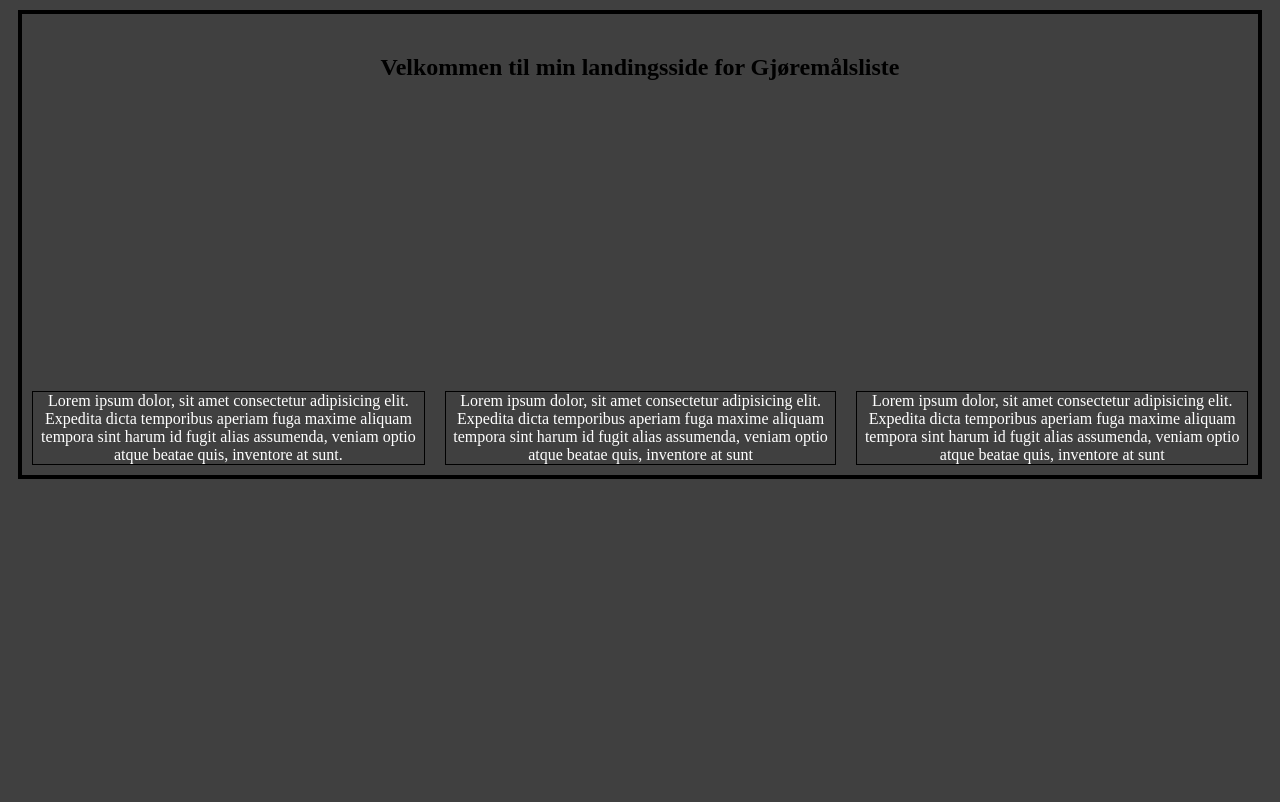
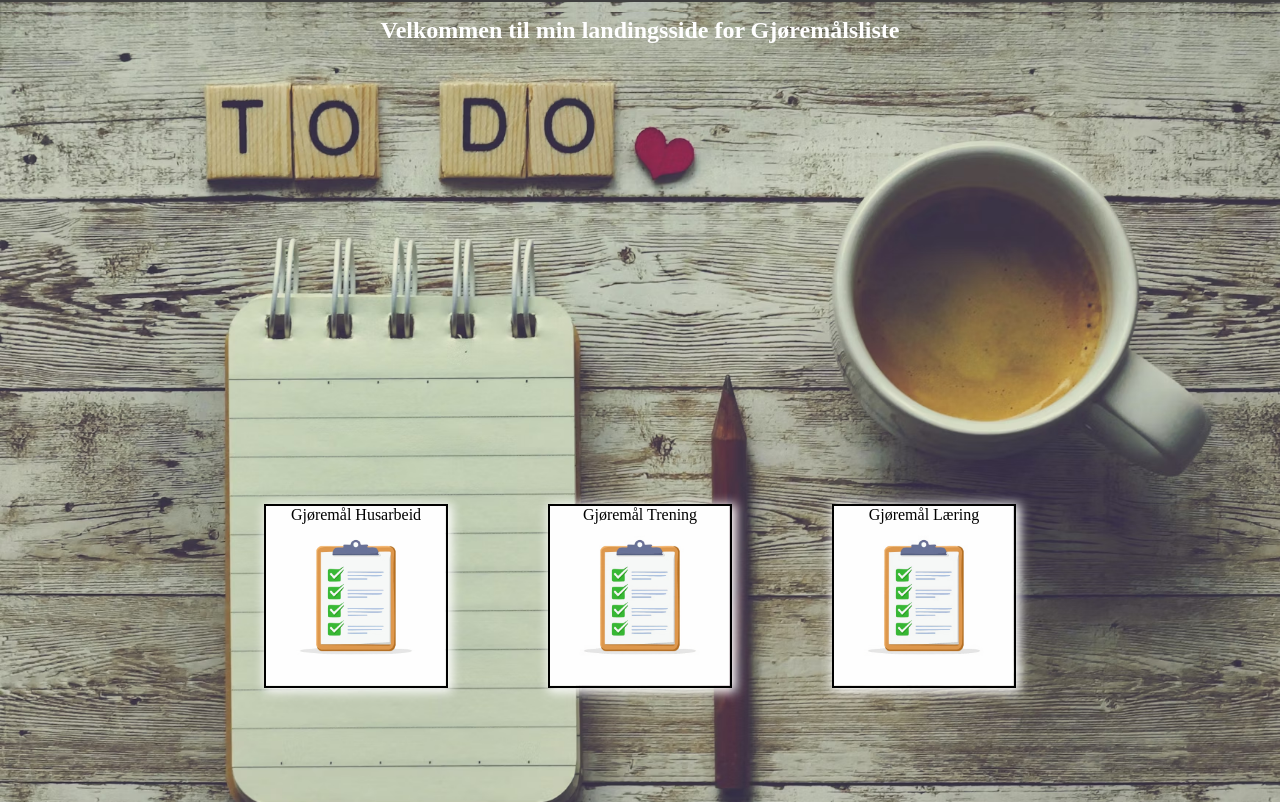
Before and after one commit to Sander-Kode/Oppgave-dynamisk-gj-rem-lsliste, a website: page index.html in a window 1280 px wide. Shown: the part 61-863 px from the top of the page. Before the commit the page ends 800 px from the top, so only its background shows below. Drawn offline with Linux system fonts and the light colour scheme.

Commit message:
Lagt til css og html div bokser og li elementer

```diff
--- a/index.html
+++ b/index.html
@@ -19,12 +19,8 @@
     <div class="logo">logo</div>
     <nav>
       <ul class="navList">
-        <a href="">
+        <a href="#hjem">
           <li>Hjem</li>
-        </a>
-
-        <a href="">
-          <li>Gjøremålsliste</li>
         </a>
 
       </ul>
@@ -35,18 +31,26 @@
    <main>
     <section id="hjem" class="hero">
 
-      <h1 class="hero-headline">Velkommen til min landingsside for Gjøremålsliste</h1>
+      <div class="hero">
+       <h1 class="hero-headline">Velkommen til min landingsside for Gjøremålsliste</h1>
+       <div class="to-do-link">
 
-      <div class="hero-layout">
-       <div class="hero-kort">Lorem ipsum dolor, sit amet consectetur adipisicing elit. Expedita dicta temporibus aperiam fuga maxime aliquam tempora sint harum id fugit alias assumenda, veniam optio atque beatae quis, inventore at sunt.</div>
-       <div class="hero-kort">Lorem ipsum dolor, sit amet consectetur adipisicing elit. Expedita dicta temporibus aperiam fuga maxime aliquam tempora sint harum id fugit alias assumenda, veniam optio atque beatae quis, inventore at sunt</div>
-       <div class="hero-kort">Lorem ipsum dolor, sit amet consectetur adipisicing elit. Expedita dicta temporibus aperiam fuga maxime aliquam tempora sint harum id fugit alias assumenda, veniam optio atque beatae quis, inventore at sunt</div>
+        <a href="Husarbeid">
+          <div class="to-do-kort">Gjøremål Husarbeid</div>
+        </a>
 
 
+        <a href="Trening">
+          <div class="to-do-kort">Gjøremål Trening</div>
+        </a>
+
+        <div class="to-do-kort">Gjøremål Læring</div>
 
       </div>
 
     </section>
+
+
 
 
    </main>
--- a/styles.css
+++ b/styles.css
@@ -17,6 +17,15 @@
     /* Skrift variabler */
     --fontFamily: "Roboto";
     --fontSize: 18px;
+  }
+
+  body {
+    width: 100%;
+    max-width: 1440px;
+    margin: 0 auto;
+
+
+
   }
 
   header {
@@ -44,44 +53,68 @@
 
   }
 
-
-  main {
+  /* html, body {
+    height: auto;
+    min-height: 100%;
+    display: block;
+  } */
 
 
+  .main {
+    min-height: 100svh;
+    display: flex;
+    flex-direction: column;
+
+  }
 
 
+  .section {
+    /* height: 100vh; */
   }
+
 
   .hero{
     display: flex;
     flex-direction: column;
-    border: 4px solid black;
-    margin: 10px;
-
-
+    background-image: url(/images/To\ do\ background.avif);
+    background-size: cover;
+    background-repeat: no-repeat;
+    /* border: 2px solid black; */
+    margin-top: 10px;
+    height: 100vh;
 
   }
+
 
   .hero-headline{
     display: flex;
     justify-content: center;
     margin-bottom: 300px;
-    margin-top: 40px;
+    margin-top: 5px;
+    color: white;
   }
 
-  .hero-layout{
+  .to-do-link {
     display: flex;
-    justify-content: space-between;
-
+    justify-content: center;
+    gap: 100px;
+    margin-top: 10px;
   }
 
-  .hero-kort{
-    border: 1px solid black;
-    color: white;
-    margin: 10px;
+  .to-do-kort{
+    display: flex;
+    background-image: url(/images/to\ do\ link.avif);
+    background-repeat: no-repeat;
+    background-size: contain;
     text-align: center;
+    margin-top: 150px;
+    justify-content: center;
+    border: 2px solid black;
+    color: black;
+    box-shadow: 2px 2px 10px 2px white;
 
-
+    width: 180px;
+    height: 180px;
   }
 
   footer {
```
Also changed, not shown: images/to do link.avif (added).
